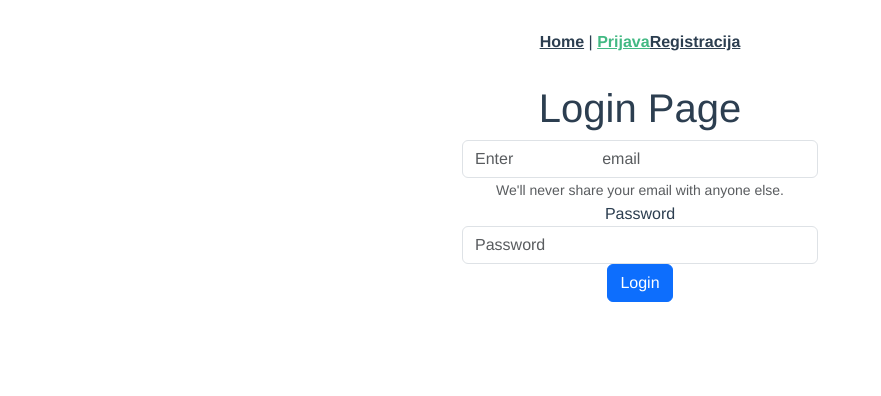
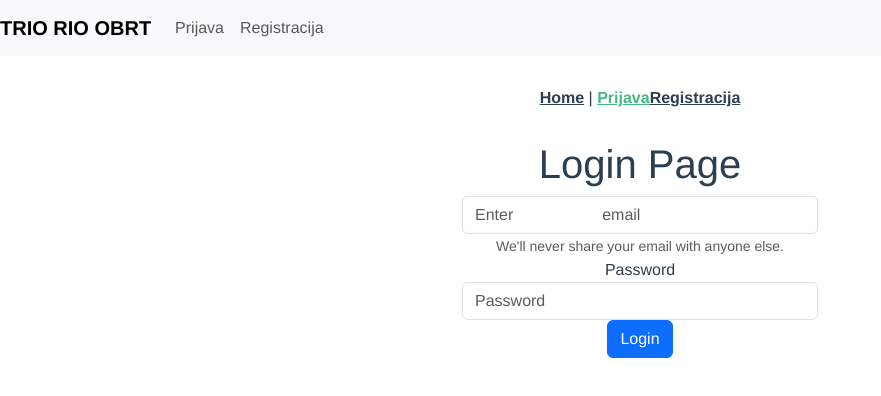
Before and after one commit to vvvujnovic/Izrada-web-stranice, a Vue app: page /userLogin in a window 1280 px wide. Shown: the top 396 px of the page, without its empty margins (0-881 px from the left). Built offline with nearby package versions, Linux system fonts and the light colour scheme.

Commit message:
Uređivanje navigacijske trake

```diff
--- a/src/App.vue
+++ b/src/App.vue
@@ -1,4 +1,28 @@
+
 <template>
+  <div>
+    <nav class="navbar navbar-expand-lg navbar-light bg-light">
+      <a class="navbar-brand" href="#">TRIO RIO OBRT</a>
+      <button class="navbar-toggler" type="button" data-toggle="collapse" data-target="#navbarNav"
+        aria-controls="navbarNav" aria-expanded="false" aria-label="Toggle navigation">
+        <span class="navbar-toggler-icon"></span>
+    </button>
+
+      <div class="collapse navbar-collapse" id="navbarNav">
+        <ul class="navbar-nav ml-auto">
+          <li class="nav-item">
+            <a class="nav-link" href="#">Prijava</a>
+          </li>
+          <li class="nav-item">
+            <a class="nav-link" href="#">Registracija</a>
+          </li>
+        </ul>
+      </div>
+    </nav>
+    <div class="UserLogin">
+    </div>
+  </div>
+
   <nav>
     <router-link to="/">Home</router-link> |
     <router-link to="/UserLogin">Prijava</router-link>
@@ -6,6 +30,9 @@
   </nav>
   <router-view/>
 </template>
+
+
+
 
 <style lang="scss">
 #app {
```
